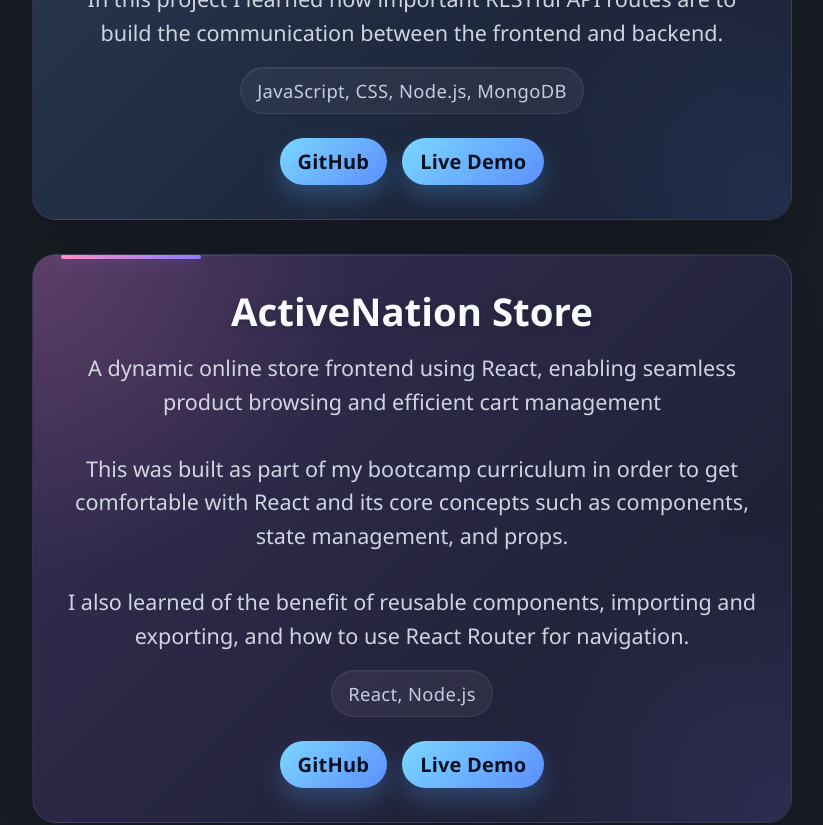
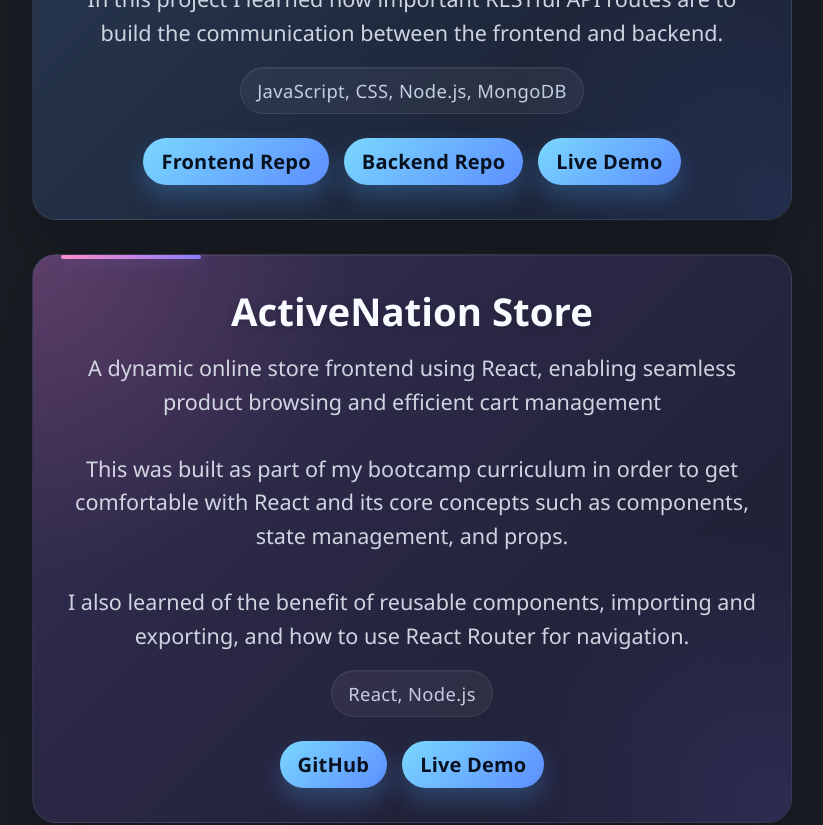
Before and after one commit to Sphola619/sipho-sisusa, a React (Vite) app: page / in a window 1280 px wide. Shown: the part 3960-4785 px from the top of the page, without its empty margins (228-1051 px from the left). Built offline with nearby package versions, Linux system fonts and the light colour scheme.

Commit message:
backend repos add for full stack apps

```diff
--- a/src/assets/projects.js
+++ b/src/assets/projects.js
@@ -5,7 +5,8 @@ const projects = [
     description:
       "A sleek, responsive website for a startup backend solutions business, showcasing AI, API integrations and scalable technology solutions.\n\nBuilt to present the brand clearly while keeping the experience smooth across devices.\n\nIn this project I learned how important RESTful API routes are to build the communication between the frontend and backend.",
     tech: "JavaScript, CSS, Node.js, MongoDB",
-    github: "https://github.com/Sphola619/marome-investments",
+    frontendRepo: "https://github.com/Sphola619/marome-investments",
+    backendRepo: "https://github.com/Sphola619/marome-backend",
     live: "https://info.marome-investments.co.za/",
   },
   {
@@ -13,7 +14,7 @@ const projects = [
     description:
       "A dynamic online store frontend using React, enabling seamless product browsing and efficient cart management\n\nThis was built as part of my bootcamp curriculum in order to get comfortable with React and its core concepts such as components, state management, and props.\n\nI also learned of the benefit of reusable components, importing and exporting, and how to use React Router for navigation.",
     tech: "React, Node.js",
-    github: "https://github.com/Sphola619/active-nation",
+    frontendRepo: "https://github.com/Sphola619/active-nation",
     live: "https://active-nation.onrender.com/",
   },
   {
@@ -21,7 +22,8 @@ const projects = [
     description:
       "This app is designed to help a user monitor selected forex pairs and precious metals, open a dedicated detail page for each market, view a TradingView chart, and read AI-generated market commentary based on technical and macro context.\n\nIn this project I learned how to integrate the Gemini API for AI-generated content, and the TradingView API widget for charting. I also gained experience in handling asynchronous data fetching and state management in React.",
     tech: "React, Python, Gemini API, TradingView API",
-    github: "https://github.com/Sphola619/forex-assistant",
+    frontendRepo: "https://github.com/Sphola619/forex-assistant",
+    backendRepo: "https://github.com/Sphola619/forex-assistant-backend",
     live: "https://forex-assistant-one.vercel.app/",
   },
   {
@@ -29,7 +31,8 @@ const projects = [
     description:
       "A JavaScript-based blog app inspired by SB Nation that allows users to create accounts, share game day recaps, featuring a dynamic home page, post creation, and comment functionality.\n\nTrying to store image files for articles was one of the main pain points of this project, however, this was solved by uploading images to an /uploads folder and storing the file path in the database. Cloudinary may be a more scalable solution for this in the future.",
     tech: "JavaScript, Node.js, MongoDB",
-    github: "https://github.com/Sphola619/blog-post",
+    frontendRepo: "https://github.com/Sphola619/blog-post",
+    backendRepo: "https://github.com/Sphola619/blog-post-backend",
     live: "https://blog-post-seven-puce.vercel.app/",
   },
   {
@@ -37,7 +40,7 @@ const projects = [
     description:
       "A basic React-based app that allows users to search for one of the top 10 Premier League top scorers of the current season, fetching data from a REST API from football-data.org and displaying it in a user-friendly format.\n\nThis was one of my first projects using React, and it helped me understand how to manage state, handle user input, and fetch data from an API to display dynamic content.",
     tech: "React, API, JavaScript",
-    github: "https://github.com/Sphola619/Premier-League-Top-Scorers",
+    frontendRepo: "https://github.com/Sphola619/Premier-League-Top-Scorers",
     live: "https://premier-league-top-scorers.vercel.app/",
   },
   {
@@ -45,7 +48,7 @@ const projects = [
     description:
       "A React-based Chelsea fan app featuring a dynamic home page, player pages, and club history/trophies navigation.",
     tech: "React, JavaScript, Node.js",
-    github: "https://github.com/Sphola619/west-london-giants",
+    frontendRepo: "https://github.com/Sphola619/west-london-giants",
     live: "https://west-london-giants.onrender.com/",
   },
   {
@@ -53,7 +56,7 @@ const projects = [
     description:
       "A weather app built in the early stages of my development journey, allowing users to search for current weather conditions in any city worldwide. Basic styling and dynamism using JavaScript, API integration, conditionals and DOM manipulation.",
     tech: "JavaScript, API",
-    github: "https://github.com/Sphola619/my-weather-app",
+    frontendRepo: "https://github.com/Sphola619/my-weather-app",
     live: "https://my-weather-app-three-delta.vercel.app/",
   },
 ];
--- a/src/components/Projects.jsx
+++ b/src/components/Projects.jsx
@@ -41,12 +41,21 @@ function Projects() {
               <span className="tech-used">{project.tech}</span>
 
               <div className="project-buttons">
-                <a href={project.github} target="_blank" rel="noreferrer">
-                  GitHub
-                </a>
-                <a href={project.live} target="_blank" rel="noreferrer">
-                  Live Demo
-                </a>
+                {project.frontendRepo ? (
+                  <a href={project.frontendRepo} target="_blank" rel="noreferrer">
+                    {project.backendRepo ? "Frontend Repo" : "GitHub"}
+                  </a>
+                ) : null}
+                {project.backendRepo ? (
+                  <a href={project.backendRepo} target="_blank" rel="noreferrer">
+                    Backend Repo
+                  </a>
+                ) : null}
+                {project.live ? (
+                  <a href={project.live} target="_blank" rel="noreferrer">
+                    Live Demo
+                  </a>
+                ) : null}
               </div>
             </div>
           ))}
```
